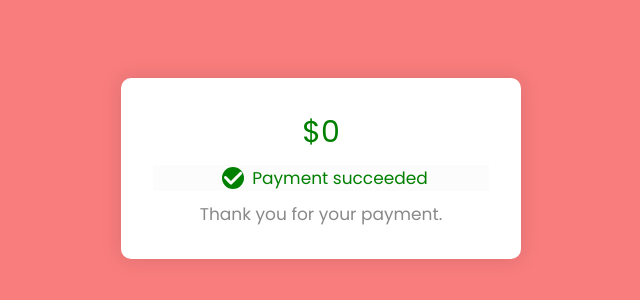
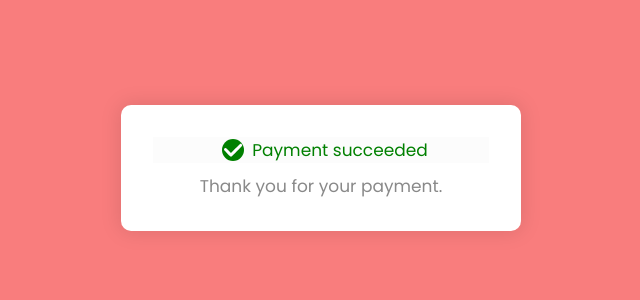
Before and after one commit to wandersonrodriguespro/nfc-transaction, a React (Vite) app: page /success in a window 1280 px wide. Shown: the part 232-532 px from the top of the page, without its empty margins (319-959 px from the left). Built offline with nearby package versions, Linux system fonts and the light colour scheme.

Commit message:
removed value from success screen

```diff
--- a/src/pages/Success/index.jsx
+++ b/src/pages/Success/index.jsx
@@ -5,7 +5,6 @@ import CheckIcon from '../../assets/check-icon.svg'
 
 function Success() {
   const location = useLocation();
-  const { value } = location.state || { value: 0 };
   const navigate = useNavigate();
 
   const playSuccessSound = () => {
@@ -24,7 +23,6 @@ function Success() {
   return (
     <Content onClick={handleBack}>
       <Container>
-        <h1>${value}</h1>
         <PaymentSucceed>
           <img src={CheckIcon} alt="Check Icon" />
           <p>Payment succeeded</p>
--- a/src/pages/Success/styles.js
+++ b/src/pages/Success/styles.js
@@ -16,7 +16,6 @@ export const Container = styled.div`
   gap: 10px;
   align-items: center;
   text-align: center;
-  /* color: #fff; */
   padding: 2rem;
   border-radius: 10px;
   box-shadow: 0 0px 20px 2px rgba(0, 0, 0, 0.1);
```
